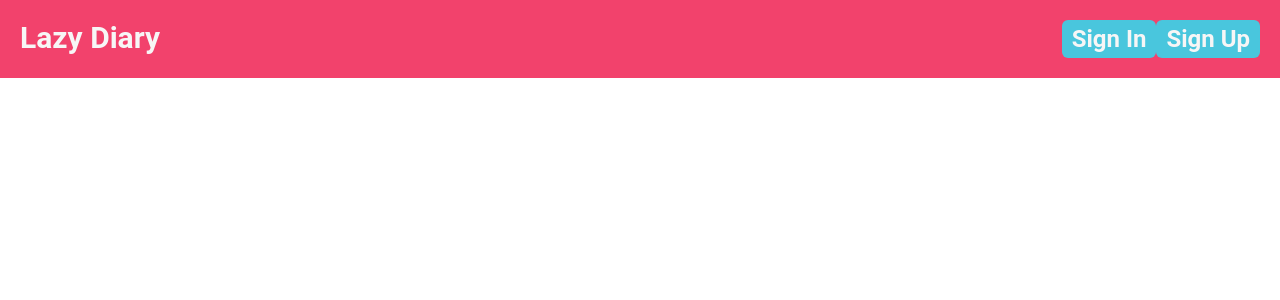
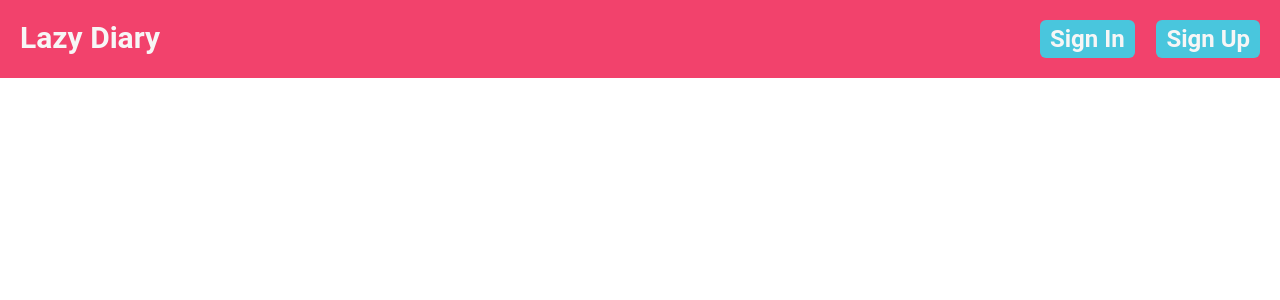
Before and after one commit to hayate4th/lazy-diary, a React app: page / in a window 1280 px wide. Shown: the top 300 px of the page. Built offline with nearby package versions, Linux system fonts and the light colour scheme.

Commit message:
Change to have space between sign in/up buttons

```diff
--- a/src/components/UserAuthentication/index.tsx
+++ b/src/components/UserAuthentication/index.tsx
@@ -1,5 +1,6 @@
 import React from "react";
 import Modal from "react-modal";
+import styled from "styled-components";
 
 import Button from "../Button";
 
@@ -23,7 +24,7 @@ const UserAuthentication: React.FC<Props> = ({
   return (
     <>
       {!isSignedIn && (
-        <>
+        <SignInUpButtonWrapper>
           <Button
             text="Sign In"
             dataTestId="sign-in-button"
@@ -34,7 +35,7 @@ const UserAuthentication: React.FC<Props> = ({
             dataTestId="sign-up-button"
             onClickHandler={signUpButtonClickHandler}
           />
-        </>
+        </SignInUpButtonWrapper>
       )}
       {isSignedIn && (
         <Button
@@ -48,4 +49,11 @@ const UserAuthentication: React.FC<Props> = ({
   );
 };
 
+// TODO: Find a better way to create a space between the two buttons
+const SignInUpButtonWrapper = styled.div`
+  display: flex;
+  justify-content: space-between;
+  width: 220px;
+`;
+
 export default UserAuthentication;
```
